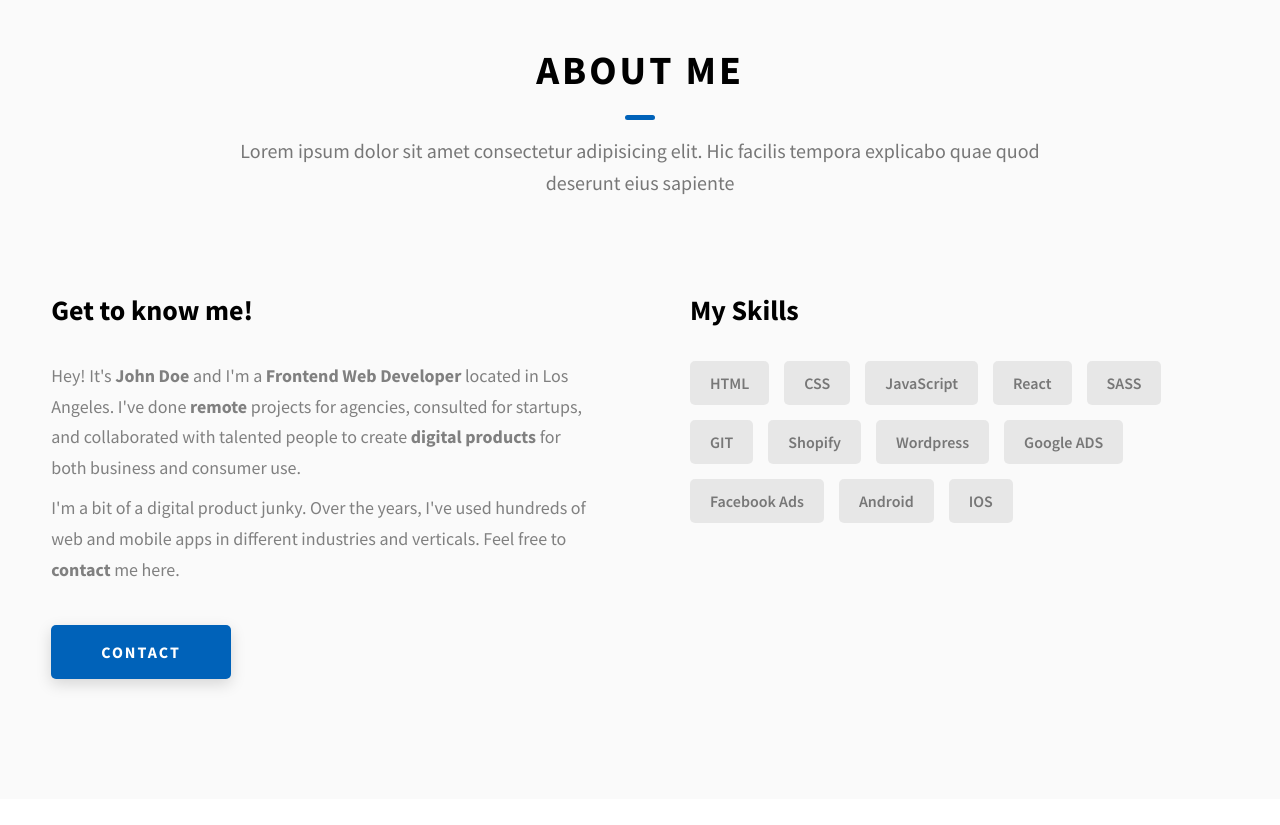
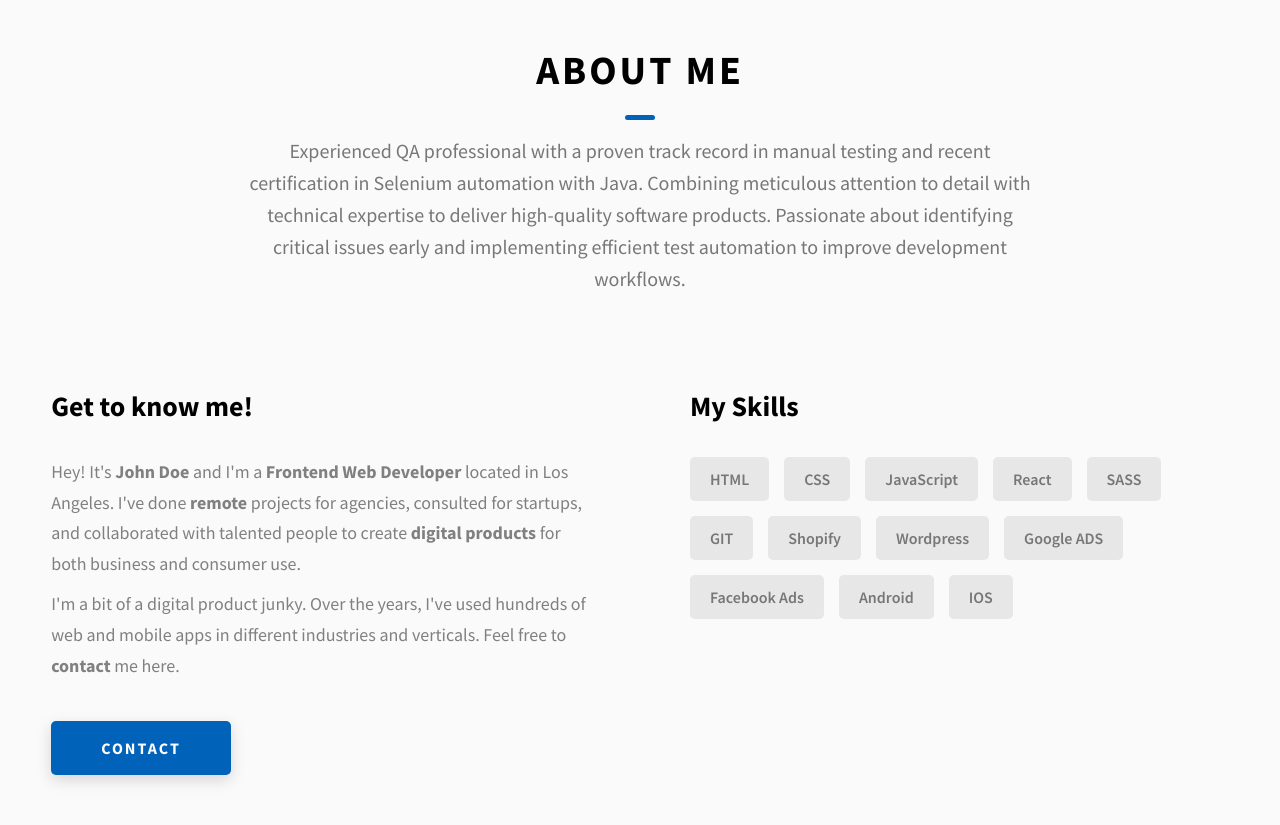
Before and after one commit to Karthikeyan6354/Karthikeyan_Portfolio, a website: page index.html in a window 1280 px wide. Shown: the part 880-1705 px from the top of the page. Drawn offline with Linux system fonts and the light colour scheme.

Commit message:
Update index.html

```diff
--- a/index.html
+++ b/index.html
@@ -155,8 +155,9 @@
         <h2 class="heading heading-sec heading-sec__mb-med">
           <span class="heading-sec__main">About Me</span>
           <span class="heading-sec__sub">
-            Lorem ipsum dolor sit amet consectetur adipisicing elit. Hic facilis
-            tempora explicabo quae quod deserunt eius sapiente
+            Experienced QA professional with a proven track record in manual testing and recent certification in Selenium automation with Java.
+            Combining meticulous attention to detail with technical expertise to deliver high-quality software products. Passionate about identifying
+            critical issues early and implementing efficient test automation to improve development workflows.
           </span>
         </h2>
         <div class="about__content">
```
